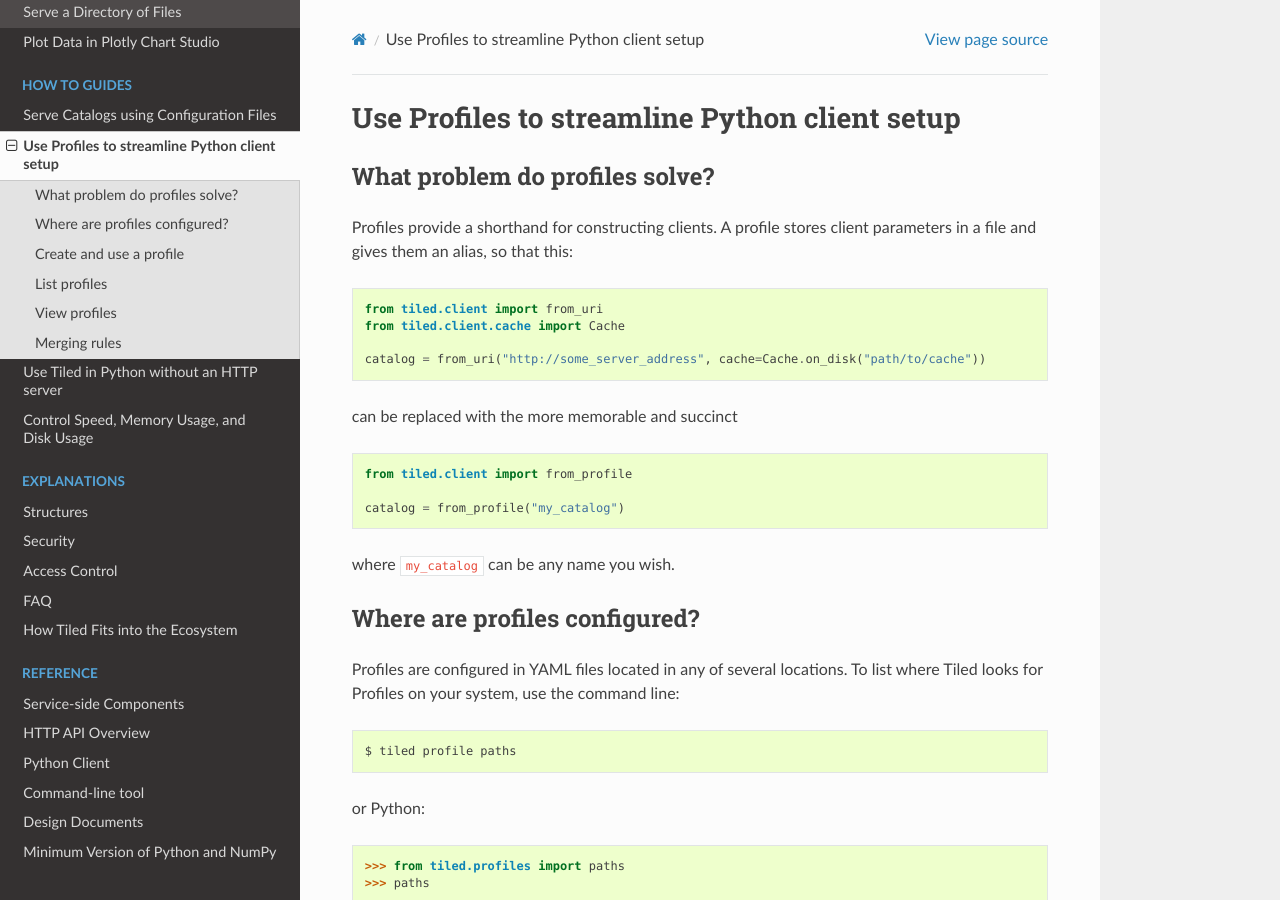
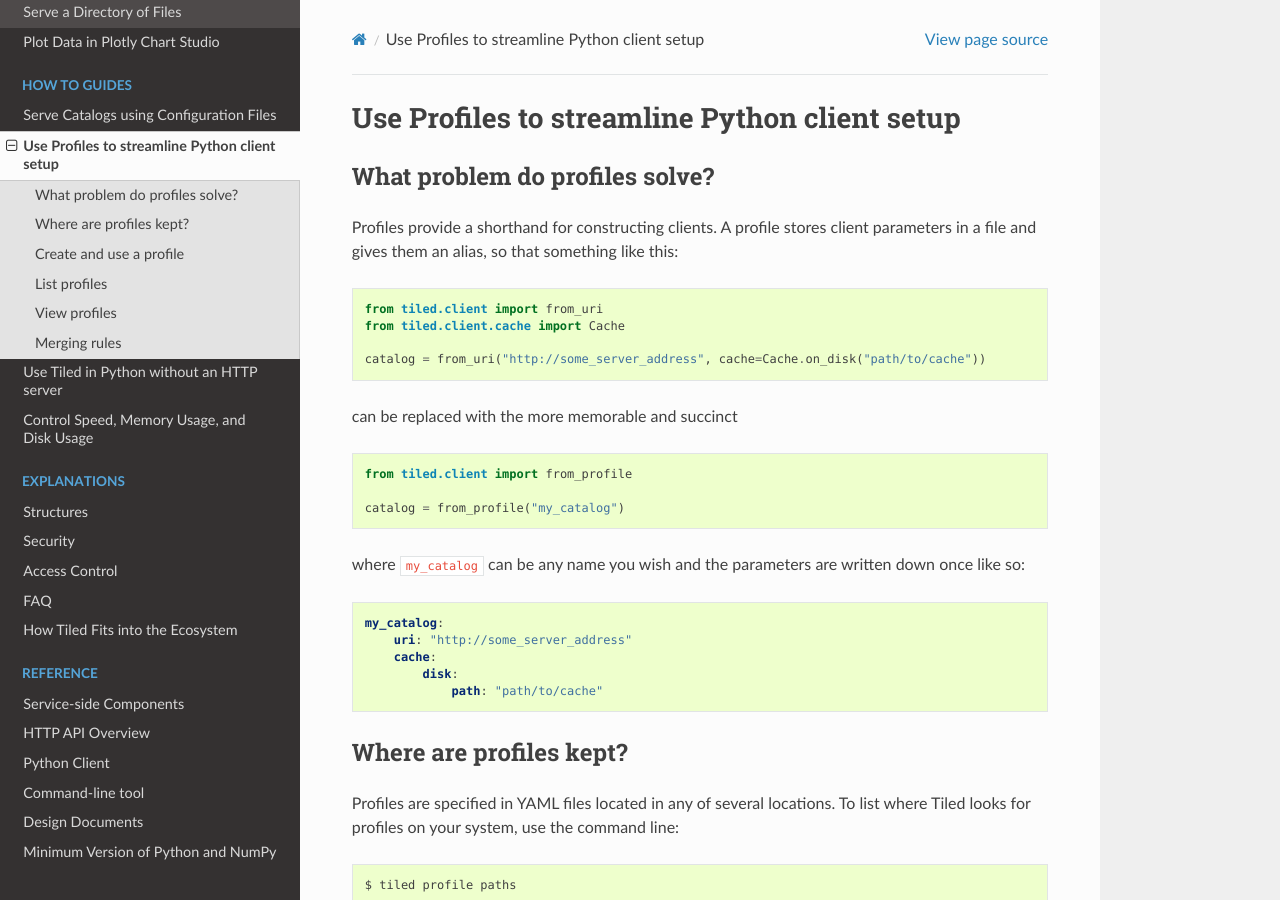
Before and after one commit to bluesky/tiled, a Sphinx documentation site: the page built from docs/source/how-to/profiles.md, in a window 1280 px wide and 900 px high. Built offline with Sphinx 7.4.7 and the Read the Docs theme 2.0.0, drawn with Linux system fonts in a browser that asks for light colours; pages that are not in the unit, such as notebooks, are missing from menus; some of the changed text lies outside the part shown.

Commit message:
Handle cache in profiles.

````diff
--- a/docs/source/how-to/profiles.md
+++ b/docs/source/how-to/profiles.md
@@ -3,7 +3,7 @@
 ## What problem do profiles solve?
 
 Profiles provide a shorthand for constructing clients. A profile stores client
-parameters in a file and gives them an alias, so that this:
+parameters in a file and gives them an alias, so that something like this:
 
 ```py
 from tiled.client import from_uri
@@ -20,12 +20,21 @@
 catalog = from_profile("my_catalog")
 ```
 
-where `my_catalog` can be any name you wish.
+where `my_catalog` can be any name you wish and the parameters are written down
+once like so:
 
-## Where are profiles configured?
+```yaml
+my_catalog:
+    uri: "http://some_server_address"
+    cache:
+        disk:
+            path: "path/to/cache"
+```
 
-Profiles are configured in YAML files located in any of several locations.
-To list where Tiled looks for Profiles on your system, use the command line:
+## Where are profiles kept?
+
+Profiles are specified in YAML files located in any of several locations. To
+list where Tiled looks for profiles on your system, use the command line:
 
 ```
 $ tiled profile paths
````
Also changed, not shown: other parts of docs/source/how-to/profiles.md (+6 -0 lines), 1 other file.
